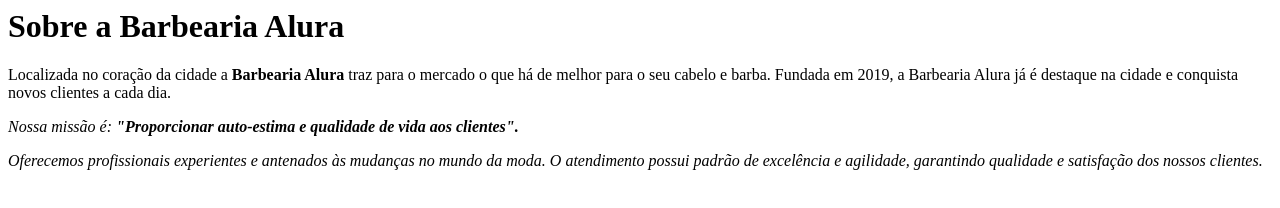
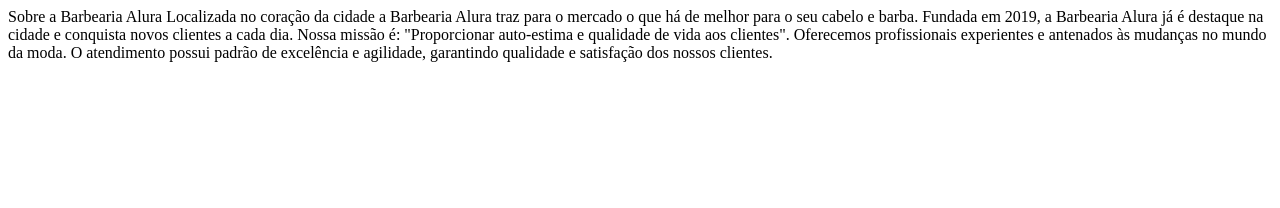
Before and after one commit to 4l1f3r244/alura-html, a plain HTML site: page index.html in a window 1280 px wide. Drawn offline with Linux system fonts and the light colour scheme.

Commit message:
Update index.html

```diff
--- a/index.html
+++ b/index.html
@@ -1,9 +1,7 @@
-<h1>Sobre a Barbearia Alura</h1>
+Sobre a Barbearia Alura
 
-<p>Localizada no coração da cidade a <strong>Barbearia Alura </strong>traz para o mercado o que há de melhor para o seu cabelo e barba.
-Fundada em 2019, a Barbearia Alura já é destaque na cidade e conquista novos clientes a cada dia.</p>
+Localizada no coração da cidade a Barbearia Alura traz para o mercado o que há de melhor para o seu cabelo e barba. Fundada em 2019, a Barbearia Alura já é destaque na cidade e conquista novos clientes a cada dia.
 
-<p><em>Nossa missão é:<strong> "Proporcionar auto-estima e qualidade de vida aos clientes".</strong>
+Nossa missão é: "Proporcionar auto-estima e qualidade de vida aos clientes".
 
-<p>Oferecemos profissionais experientes e antenados às mudanças no mundo da moda.
-O atendimento possui padrão de excelência e agilidade, garantindo qualidade e satisfação dos nossos clientes.
+Oferecemos profissionais experientes e antenados às mudanças no mundo da moda. O atendimento possui padrão de excelência e agilidade, garantindo qualidade e satisfação dos nossos clientes.
```
